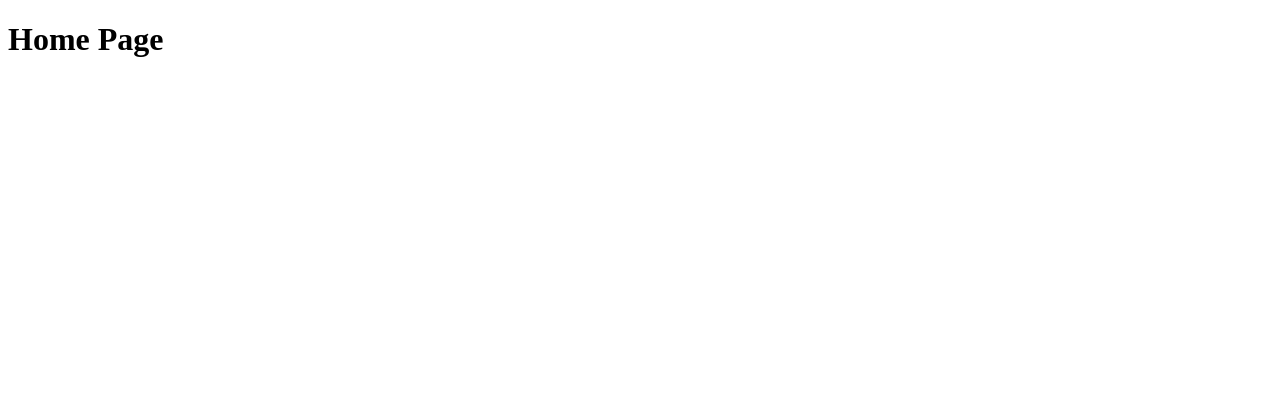
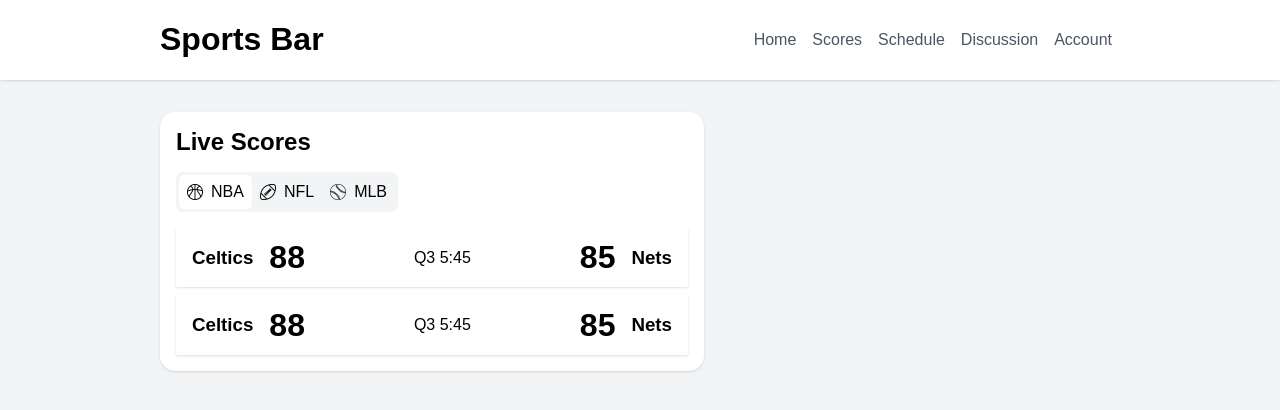
Before and after one commit to humandavey/sports-bar, a React (Vite) app in the folder client/: page / in a window 1280 px wide. Shown: the top 410 px of the page. Built offline with nearby package versions, Linux system fonts and the light colour scheme.

Commit message:
feat: add home, error, and header component

```diff
--- /dev/null
+++ b/client/src/components/Header.tsx
@@ -0,0 +1,21 @@
+import { useNavigate } from "react-router-dom";
+
+export default () => {
+
+  const navigate = useNavigate();
+
+  return (
+    <>
+      <div className='header-container'>
+        <h1 className='header-title'>Sports Bar</h1>
+        <div className='header-nav'>
+          <p className='header-nav-item' onClick={() => navigate('/')}>Home</p>
+          <p className='header-nav-item' onClick={() => navigate('/scores')}>Scores</p>
+          <p className='header-nav-item' onClick={() => navigate('/schedule')}>Schedule</p>
+          <p className='header-nav-item' onClick={() => navigate('/discussion')}>Discussion</p>
+          <p className='header-nav-item' onClick={() => navigate('/account')}>Account</p>
+        </div>
+      </div>
+    </>
+  );
+}
--- a/client/src/index.css
+++ b/client/src/index.css
@@ -0,0 +1,43 @@
+* {
+  font-family: sans-serif;
+}
+
+html body {
+  margin: 0;
+  padding: 0;
+}
+
+.header-container {
+  display: flex;
+  flex-direction: row;
+  justify-content: space-between;
+  padding: 0 10rem 0 10rem;
+  background-color: white;
+  box-shadow: 0 1px 3px 0 rgb(0, 0, 0, 0.1), 0 1px 2px -1px rgb(0, 0, 0, 0.1);
+}
+
+.header-title:hover {
+  cursor: pointer;
+}
+
+.header-nav {
+  display: flex;
+  flex-direction: row;
+  justify-content: space-between;
+  align-items: center;
+}
+
+.header-nav-item {
+  margin: 8px;
+  color: rgb(75, 85, 99, var(--tw-text-opacity, 1));
+}
+
+.header-nav-item:hover {
+  color: rgb(17, 24, 39, var(--tw-text-opacity, 1));
+  cursor: pointer;
+}
+
+.content {
+  background-color: rgb(243, 244, 246, var(--tw-bg-opacity, 1));
+  height: 100vh;
+}
--- a/client/src/index.tsx
+++ b/client/src/index.tsx
@@ -1,16 +1,24 @@
 import ReactDOM from "react-dom/client";
-import { BrowserRouter as Router, Route, Routes } from "react-router-dom";
+import { BrowserRouter, Route, Routes } from "react-router-dom";
 import "./index.css";
 import Home from "./pages/Home";
+import Error from "./pages/Error";
 
 const root = ReactDOM.createRoot(
   document.getElementById("root") as HTMLElement
 );
 
 root.render(
-  <Router>
-    <Routes>
-      <Route path="/" element={<Home />} />
-    </Routes>
-  </Router>
+  <>
+    <BrowserRouter>
+      <Routes>
+        <Route path="/" element={<Home />} />
+        <Route path="/scores" element={<Home />} />
+        <Route path="/schedule" element={<Home />} />
+        <Route path="/discussion" element={<Home />} />
+        <Route path="/account" element={<Home />} />
+        <Route path="*" element={<Error />} />
+      </Routes>
+    </BrowserRouter>
+  </>
 );
--- /dev/null
+++ b/client/src/pages/Error.tsx
@@ -0,0 +1,13 @@
+import Header from "../components/Header";
+
+export default () => {
+
+  return (
+    <>
+      <div className='content'>
+        <Header />
+        <h1>Error</h1>
+      </div>
+    </>
+  );
+}
--- a/client/src/pages/Home.tsx
+++ b/client/src/pages/Home.tsx
@@ -1,8 +1,63 @@
+import Header from "../components/Header";
+
 export default () => {
 
   return (
     <>
-      <h1>Home Page</h1>
+      <div className='content'>
+        <Header />
+        <div style={{display: 'flex', padding: '2rem 10rem 0 10rem'}}>
+          <div style={{backgroundColor: 'white', padding: '1rem', borderRadius: '15px', boxShadow: '0 1px 3px 0 rgb(0, 0, 0, 0.1), 0 1px 2px -1px rgb(0, 0, 0, 0.1)'}}>
+            <div style={{marginBottom: '1rem'}}>
+              <h2 style={{margin: 0}}>Live Scores</h2>
+            </div>
+            <div style={{display: 'inline-block', backgroundColor: '#F3F4F6', borderRadius: '7px'}}>
+              <div style={{display: 'flex', margin: '3px'}}>
+                <div style={{display: 'flex', alignItems: 'center', backgroundColor: 'white', padding: '.5rem', borderRadius: '5px'}}>
+                  <img src="./leagues/nba.png" style={{width: 16, height: 16, marginRight: '.5rem'}} />
+                  <p style={{margin: 0}}>NBA</p>
+                </div>
+                <div style={{display: 'flex', alignItems: 'center', padding: '.5rem', borderRadius: '5px'}}>
+                  <img src="./leagues/nfl.png" style={{width: 16, height: 16, marginRight: '.5rem'}} />
+                  <p style={{margin: 0}}>NFL</p>
+                </div>
+                <div style={{display: 'flex', alignItems: 'center', padding: '.5rem', borderRadius: '5px'}}>
+                  <img src="./leagues/mlb.png" style={{width: 16, height: 16, marginRight: '.5rem'}} />
+                  <p style={{margin: 0}}>MLB</p>
+                </div>
+              </div>
+            </div>
+            <div style={{display: 'flex', flexDirection: 'column', marginTop: '1rem'}}>
+              <div style={{display: 'flex', alignItems: 'center', width: '40vw', justifyContent: 'space-between', marginBottom: '.5rem', boxShadow: '0 1px 3px 0 rgb(0, 0, 0, 0.1), 0 1px 2px -1px rgb(0, 0, 0, 0.1)'}}>
+                <div style={{display: 'flex', alignItems: 'center', marginLeft: '1rem'}}>
+                  <h3>Celtics</h3>
+                  <h1 style={{margin: '0 1rem 0 1rem'}}>88</h1>
+                </div>
+                <div>
+                  <p>Q3 5:45</p>
+                </div>
+                <div style={{display: 'flex', alignItems: 'center', marginRight: '1rem'}}>
+                  <h1 style={{margin: '0 1rem 0 1rem'}}>85</h1>
+                  <h3>Nets</h3>
+                </div>
+              </div>
+              <div style={{display: 'flex', alignItems: 'center', width: '40vw', justifyContent: 'space-between', boxShadow: '0 1px 3px 0 rgb(0, 0, 0, 0.1), 0 1px 2px -1px rgb(0, 0, 0, 0.1)'}}>
+                <div style={{display: 'flex', alignItems: 'center', marginLeft: '1rem'}}>
+                  <h3>Celtics</h3>
+                  <h1 style={{margin: '0 1rem 0 1rem'}}>88</h1>
+                </div>
+                <div>
+                  <p>Q3 5:45</p>
+                </div>
+                <div style={{display: 'flex', alignItems: 'center', marginRight: '1rem'}}>
+                  <h1 style={{margin: '0 1rem 0 1rem'}}>85</h1>
+                  <h3>Nets</h3>
+                </div>
+              </div>
+            </div>
+          </div>
+        </div>
+      </div>
     </>
-  )
+  );
 }
```
